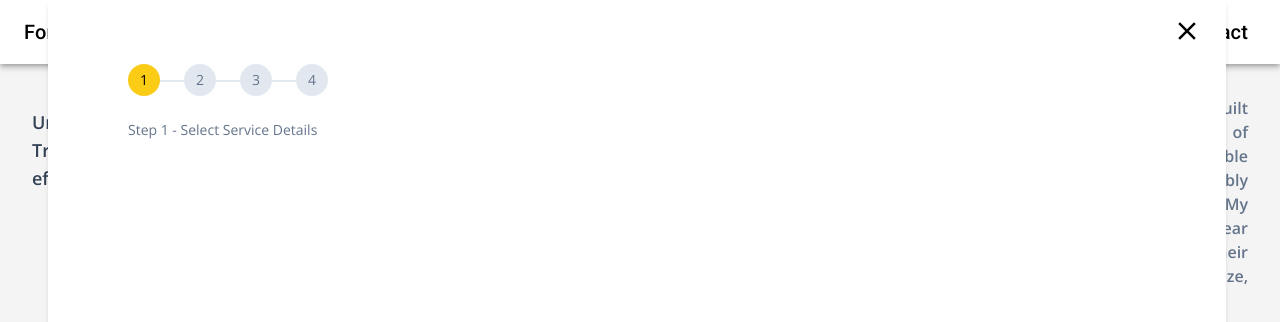
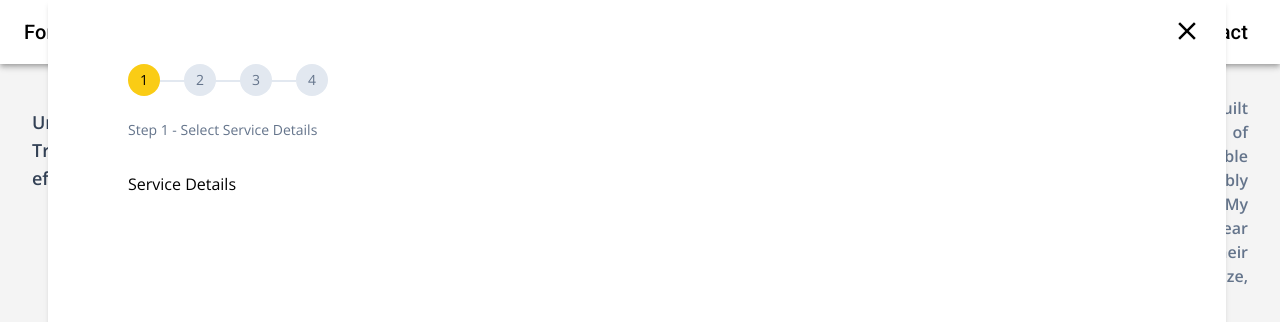
Before and after one commit to amankashyap004/form-traverse, a React (Vite) app: page / in a window 1280 px wide. Both pictures are taken after a click on the element "BOOKING CLEANING". Shown: the top 322 px of the page. Built offline with nearby package versions, Linux system fonts and the light colour scheme.

Commit message:
create step one service details component

```diff
--- a/src/components/StepProgress.jsx
+++ b/src/components/StepProgress.jsx
@@ -1,4 +1,5 @@
 import React, { useState } from "react";
+import ServiceDetails from "./steps/ServiceDetails";
 
 const StepProgress = () => {
    const [activeStep, setActiveStep] = useState(1);
@@ -18,6 +19,9 @@ const StepProgress = () => {
          </div>
          <div className="mt-14 text-slate-500 text-sm">
             <StepParagraph activeStep={activeStep} />
+         </div>
+         <div className="mt-8">
+            <ServiceDetails />
          </div>
       </section>
    );
--- /dev/null
+++ b/src/components/steps/ServiceDetails.jsx
@@ -0,0 +1,7 @@
+import React from "react";
+
+const ServiceDetails = () => {
+   return <div>Service Details</div>;
+};
+
+export default ServiceDetails;
```
